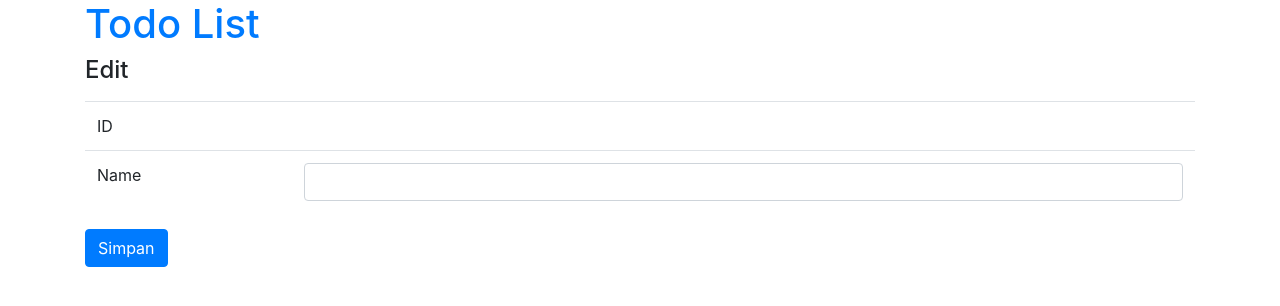
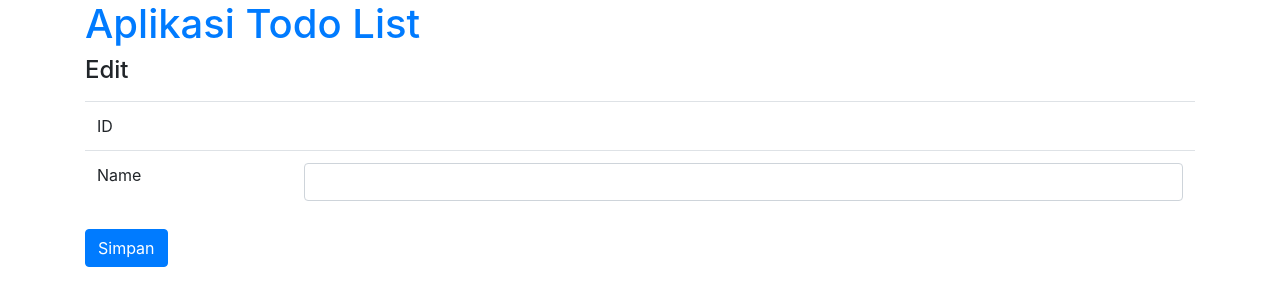
Before and after one commit to adipurnamk/belajar-django, a Django app: page /1/edit in a window 1280 px wide. Shown: the top 306 px of the page. Run offline with Django 3.2, Linux system fonts and the light colour scheme; data that the repository does not hold is empty; some libraries are stand-ins or nearby versions.

Commit message:
Aplikasi Todo List

```diff
--- a/task/templates/task/edit.html
+++ b/task/templates/task/edit.html
@@ -10,7 +10,7 @@
   <main class="container">
 
     <a href="/">
-      <h1>Todo List</h1>
+      <h1>Aplikasi Todo List</h1>
     </a>
     <h4>Edit</h4>
 
```
